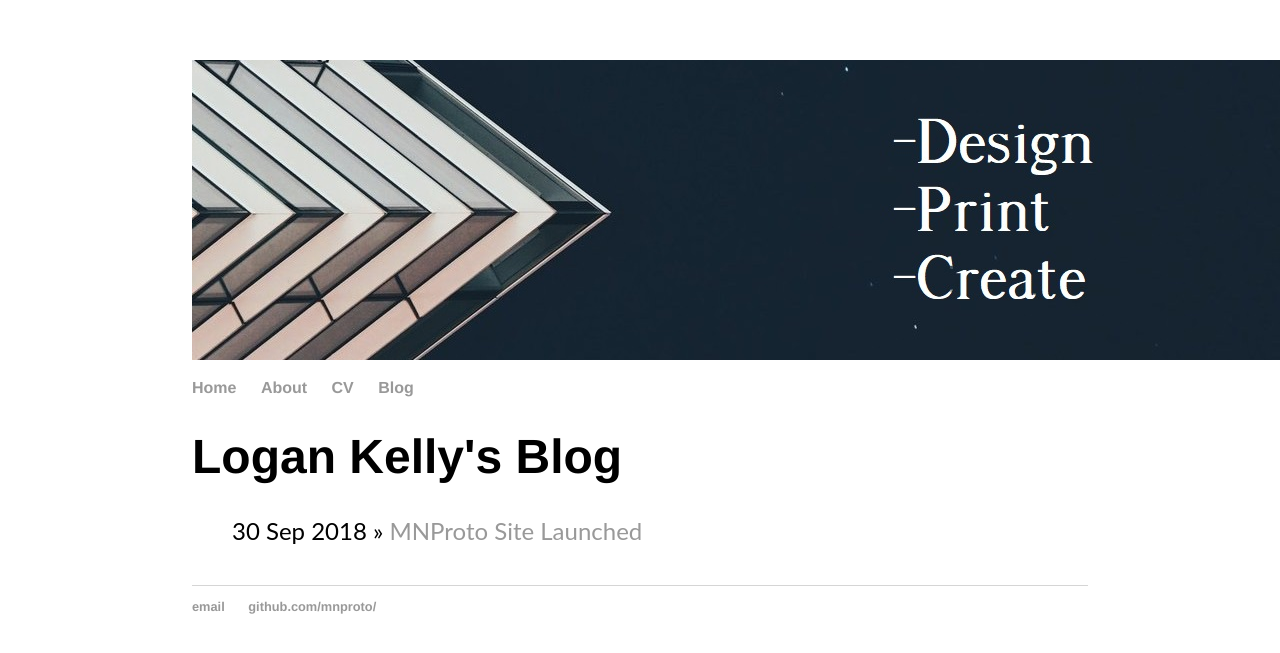
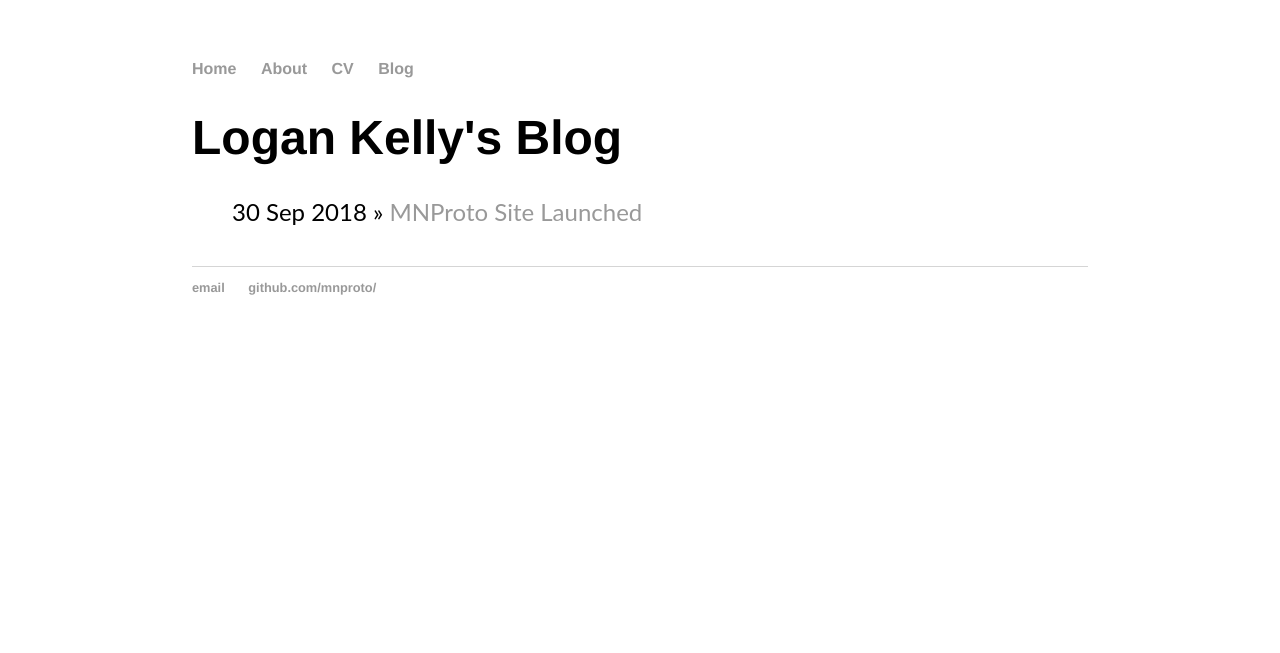
Before and after one commit to mnproto/mnproto.github.io, a Jekyll site: the page built from blog/index.html, in a window 1280 px wide. Shown: the top 653 px of the page. Built offline with Jekyll 4.4.1, drawn with Linux system fonts in a browser that asks for light colours.

Commit message:
removed header

```diff
--- a/_layouts/default.html
+++ b/_layouts/default.html
@@ -87,7 +87,6 @@
 				}
 			</script>
 			</nav>
-			<img src="/images/header2.jpg">
 			<nav class="hide-mobile">
 	    		<ul>
 	        		<li><a href="/">Home</a></li>
```
